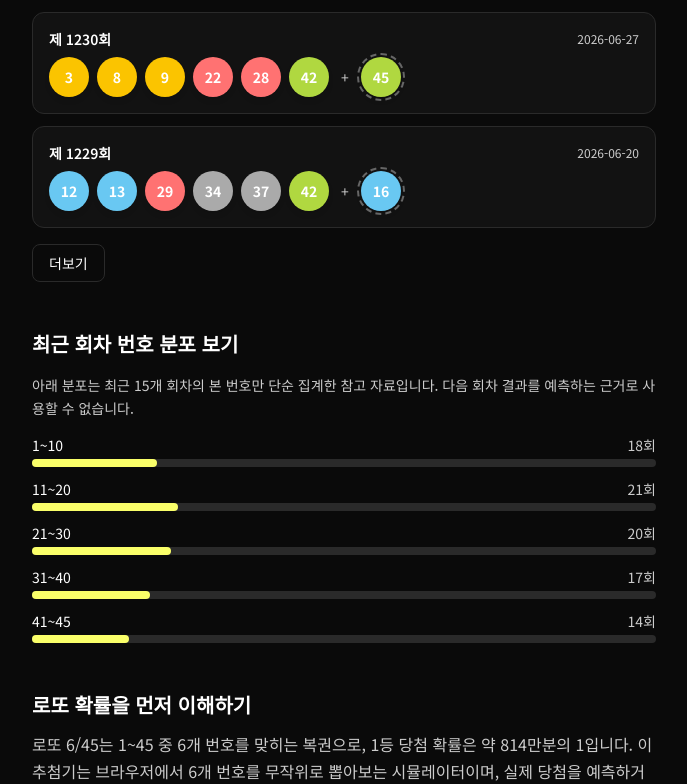
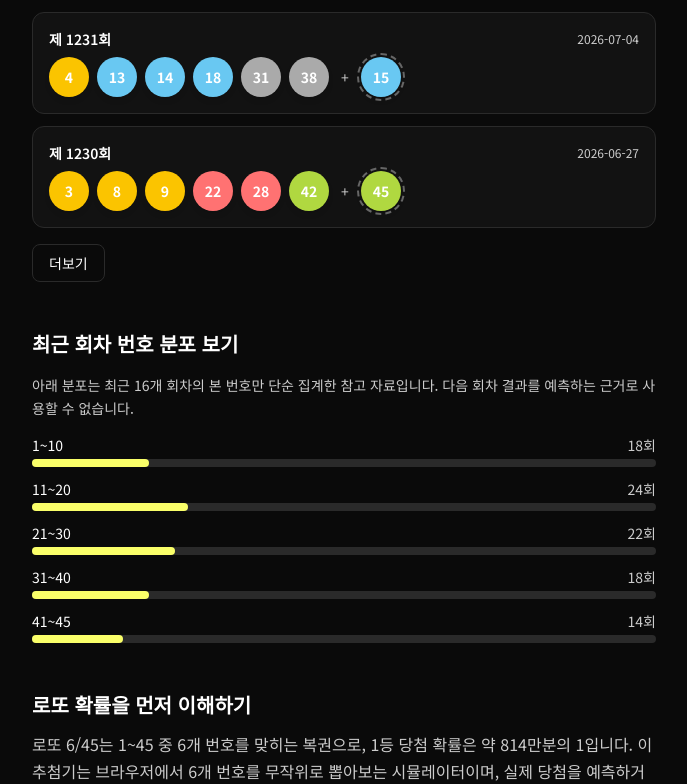
Before and after one commit to willkim11/dailypicklab, a Next.js app: page /lotto in a window 1280 px wide. Shown: the part 654-1438 px from the top of the page, without its empty margins (296-983 px from the left). Built offline with nearby package versions, Linux system fonts and the light colour scheme.

Commit message:
Update lotto result for round 1232

```diff
--- a/app/lotto/LottoClient.tsx
+++ b/app/lotto/LottoClient.tsx
@@ -67,6 +67,7 @@ const RECENT_RESULTS_PAGE_SIZE = 5;
 
 // 지난 회차 당첨번호
 const RECENT_RESULTS = [
+  { round: 1232, date: "2026-07-11", numbers: [12, 15, 19, 22, 24, 36], bonus: 3 },
   { round: 1231, date: "2026-07-04", numbers: [4, 13, 14, 18, 31, 38], bonus: 15 },
   { round: 1230, date: "2026-06-27", numbers: [3, 8, 9, 22, 28, 42], bonus: 45 },
   { round: 1229, date: "2026-06-20", numbers: [12, 13, 29, 34, 37, 42], bonus: 16 },
```
